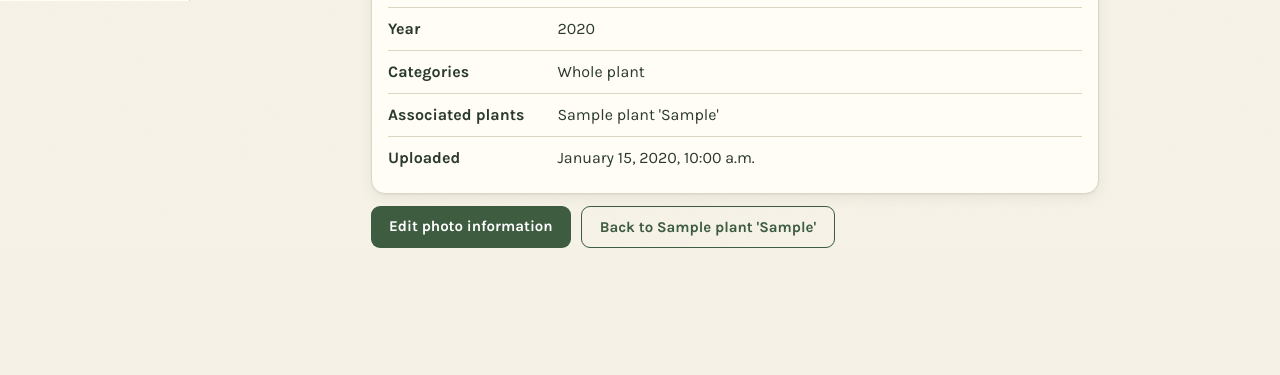
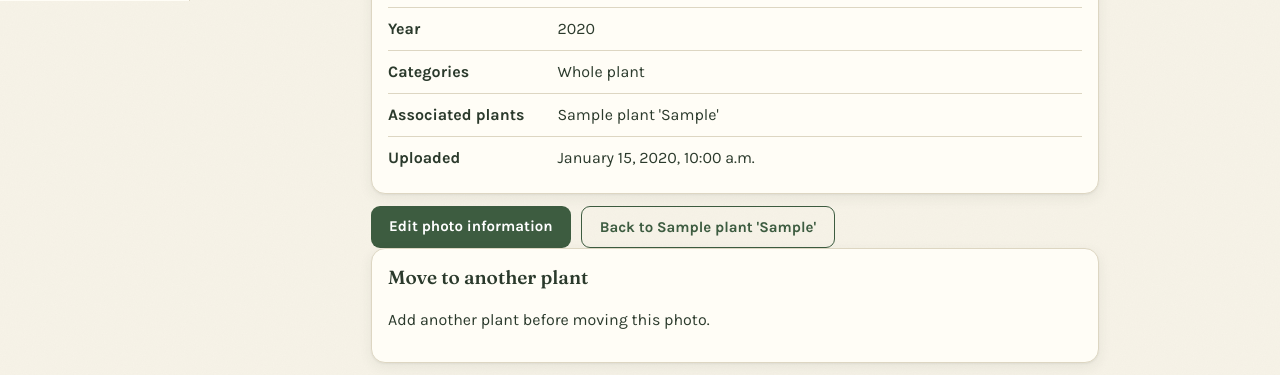
Before and after one commit to mekstromjr/yardwise, a Django app: page /plants/1/photos/1/ in a window 1280 px wide. Shown: the part 799-1174 px from the top of the page. Before the commit the page ends 1047 px from the top, so only its background shows below. Run offline with Django 5.2, Linux system fonts and the light colour scheme; a user stored in the database is signed in; data comes from the database, SQL or seed files in the repository; tables that the repository leaves empty hold one stand-in row (values such as "Sample post"); grey boxes marked "Sample" are stand-in pictures; data that the repository does not hold is empty; some libraries are stand-ins or nearby versions.

Commit message:
Allow moving photos between plants

```diff
--- a/garden/urls.py
+++ b/garden/urls.py
@@ -47,6 +47,11 @@ urlpatterns = [
         "plants/<int:pk>/photos/<int:photo_pk>/make-primary/",
         views.plant_photo_make_primary,
         name="plant-photo-make-primary",
+    ),
+    path(
+        "plants/<int:pk>/photos/<int:photo_pk>/move/",
+        views.plant_photo_move,
+        name="plant-photo-move",
     ),
     path("journal/", views.journal_list, name="journal-list"),
     path("journal/add/", views.journal_add, name="journal-add"),
--- a/garden/views.py
+++ b/garden/views.py
@@ -1,6 +1,7 @@
 import datetime
 
 from django.contrib.auth.decorators import login_required
+from django.db import transaction
 from django.db.models import Q
 from django.shortcuts import get_object_or_404, redirect, render
 from django.utils import timezone
@@ -472,6 +473,10 @@ def plant_photo_detail(request, pk, photo_pk):
         "plant": plant,
         "photo": photo,
         "associated_plants": photo.plants.filter(garden=plant.garden).order_by("common_name"),
+        "move_targets": Plant.objects.filter(
+            garden=plant.garden,
+            status=PlantStatus.ACTIVE,
+        ).exclude(pk=plant.pk).order_by("common_name", "cultivar", "pk"),
     })
 
 
@@ -511,6 +516,35 @@ def plant_photo_make_primary(request, pk, photo_pk):
     plant.primary_photo = photo
     plant.save(update_fields=["primary_photo", "updated_at"])
     return redirect("plant-detail", pk=plant.pk)
+
+
+@login_required
+@require_POST
+@transaction.atomic
+def plant_photo_move(request, pk, photo_pk):
+    """Move one photo association to another active plant in the same garden."""
+    garden = garden_for(request)
+    source = get_object_or_404(Plant, pk=pk, garden=garden)
+    photo = get_object_or_404(source.photos.all(), pk=photo_pk)
+    target = get_object_or_404(
+        Plant,
+        pk=request.POST.get("target_plant"),
+        garden=garden,
+        status=PlantStatus.ACTIVE,
+    )
+    if target.pk == source.pk:
+        return redirect("plant-photo-detail", pk=source.pk, photo_pk=photo.pk)
+
+    target.photos.add(photo)
+    if not target.primary_photo_id:
+        target.primary_photo = photo
+        target.save(update_fields=["primary_photo", "updated_at"])
+
+    if source.primary_photo_id == photo.pk:
+        source.primary_photo = source.photos.exclude(pk=photo.pk).first()
+        source.save(update_fields=["primary_photo", "updated_at"])
+    source.photos.remove(photo)
+    return redirect("plant-photo-detail", pk=target.pk, photo_pk=photo.pk)
 
 
 @login_required
--- a/templates/garden/plants/detail.html
+++ b/templates/garden/plants/detail.html
@@ -130,6 +130,7 @@
           <div class="photo-info-links">
             <a href="{% url 'plant-photo-detail' plant.pk photo.pk %}">Details</a>
             <a href="{% url 'plant-photo-edit' plant.pk photo.pk %}">Edit</a>
+            <a href="{% url 'plant-photo-detail' plant.pk photo.pk %}#move-photo">Move</a>
           </div>
           {% if plant.primary_photo_id == photo.pk %}
             <span class="main-photo-label">Main photo</span>
--- a/templates/garden/plants/photo_detail.html
+++ b/templates/garden/plants/photo_detail.html
@@ -30,4 +30,25 @@
   <a class="btn" href="{% url 'plant-photo-edit' plant.pk photo.pk %}">Edit photo information</a>
   <a class="btn secondary" href="{% url 'plant-detail' plant.pk %}">Back to {{ plant }}</a>
 </div>
+
+<section class="card" id="move-photo">
+  <h2>Move to another plant</h2>
+  {% if move_targets %}
+    <p class="help">The image and its information will move together. It will be removed from {{ plant }} and attached to the plant you select.</p>
+    <form method="post" action="{% url 'plant-photo-move' plant.pk photo.pk %}"
+          onsubmit="return confirm('Move this photo from {{ plant|escapejs }} to the selected plant?')">
+      {% csrf_token %}
+      <div class="field">
+        <label for="target-plant">Move photo to</label>
+        <select id="target-plant" name="target_plant" required>
+          <option value="">Choose another plant...</option>
+          {% for target in move_targets %}<option value="{{ target.pk }}">{{ target }}</option>{% endfor %}
+        </select>
+      </div>
+      <button class="btn secondary" type="submit">Move photo</button>
+    </form>
+  {% else %}
+    <p class="help">Add another plant before moving this photo.</p>
+  {% endif %}
+</section>
 {% endblock %}
```
Also changed, not shown: garden/tests/test_tenancy.py (+4 -0 lines), garden/tests/test_views.py (+69 -0 lines).
